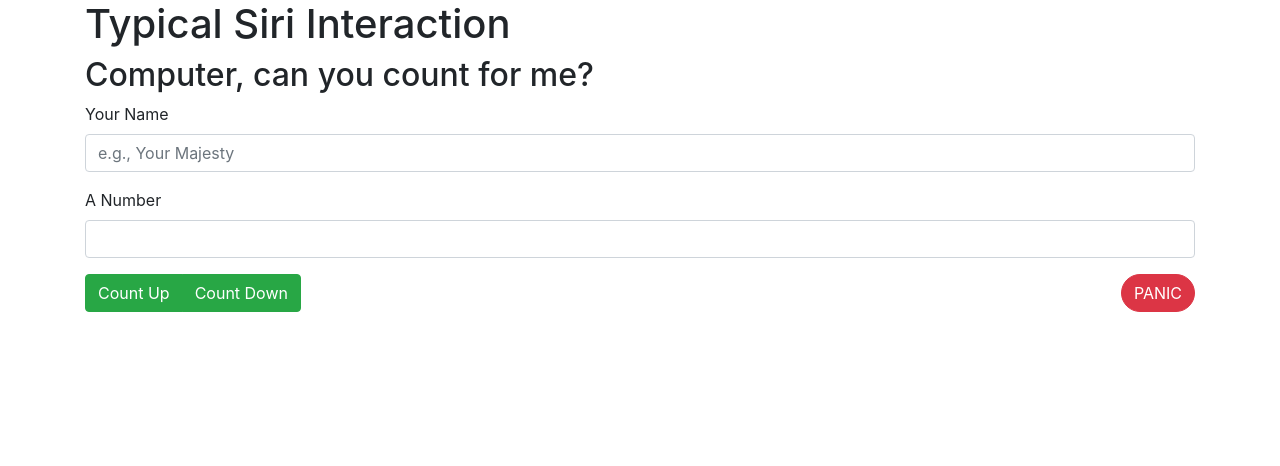
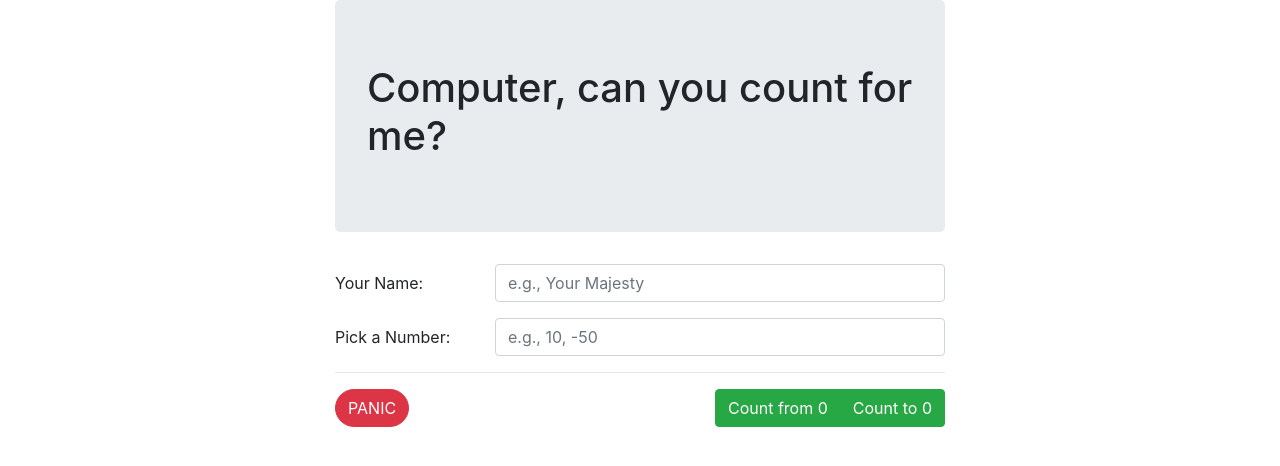
Before and after one commit to schoinh/beep-boop, a plain HTML site: page index.html in a window 1280 px wide. Drawn offline with Linux system fonts and the light colour scheme.

Commit message:
rearrange buttons and form input boxes; add new computer comment

```diff
--- a/css/styles.css
+++ b/css/styles.css
@@ -1,14 +1,21 @@
-#panicButton {
-  float: right;
-  border-radius: 3rem;
+.container {
+  width: 50%;
 }
 
-.alert {
+.alert, .panic, #new-computer {
   display: none;
+}
+
+.btn-group {
+  float: right;
 }
 
 .panic {
   display: none;
+}
+
+#panicButton {
+  border-radius: 3rem;
 }
 
 #panicGif {
--- a/index.html
+++ b/index.html
@@ -9,30 +9,36 @@
   </head>
   <body>
     <div class="container">
-      <h1>Typical Siri Interaction</h1>
-      <h2>Computer, can you count for me?</h2>
+      <div class="jumbotron">
+        <h1>Computer, can you count for me?</h1>
+      </div>
       <form>
-        <div class="form-group">
-          <label for="name">Your Name</label>
-          <input type="text" class="form-control" id="name" placeholder="e.g., Your Majesty">
+        <div class="form-group row">
+          <label for="name" class="col-lg-3 col-form-label">Your Name:</label>
+          <div class="col-lg-9">
+            <input type="text" class="form-control" id="name" placeholder="e.g., Your Majesty">
+          </div>
         </div>
-        <div class="form-group">
-          <label for="input">A Number</label>
-          <input type="number" class="form-control" id="input">
+        <div class="form-group row">
+          <label for="input" class="col-lg-3 col-form-label">Pick a Number:</label>
+          <div class="col-lg-9">
+            <input type="number" class="form-control" id="input" placeholder="e.g., 10, -50">
+          </div>
         </div>
+        <hr>
+        <button class="btn btn-danger" id="panicButton">PANIC</button>
         <div class="btn-group" role="group">
-          <button class="btn btn-success" id="countUp">Count Up</button>
-          <button class="btn btn-success" id="countDown">Count Down</button>
+          <button class="btn btn-success" id="countUp">Count from 0</button>
+          <button class="btn btn-success" id="countDown">Count to 0</button>
         </div>
-        <button class="btn btn-danger" id="panicButton">PANIC</button>
       </form>
       <div class="output">
         <br>
         <div class="alert alert-danger" role="alert">
           Please enter your name and a number.
         </div>
-        <p id="output"></p>
-        <!-- <p>Maybe you need a new computer...</p> -->
+        <p id="count-output"></p>
+        <p id="new-computer">Maybe you need a new computer... <a href="https://www.apple.com/mac/compare/">This</a> will help you...</p>
       </div>
     </div>
     <div class="panic">
```
